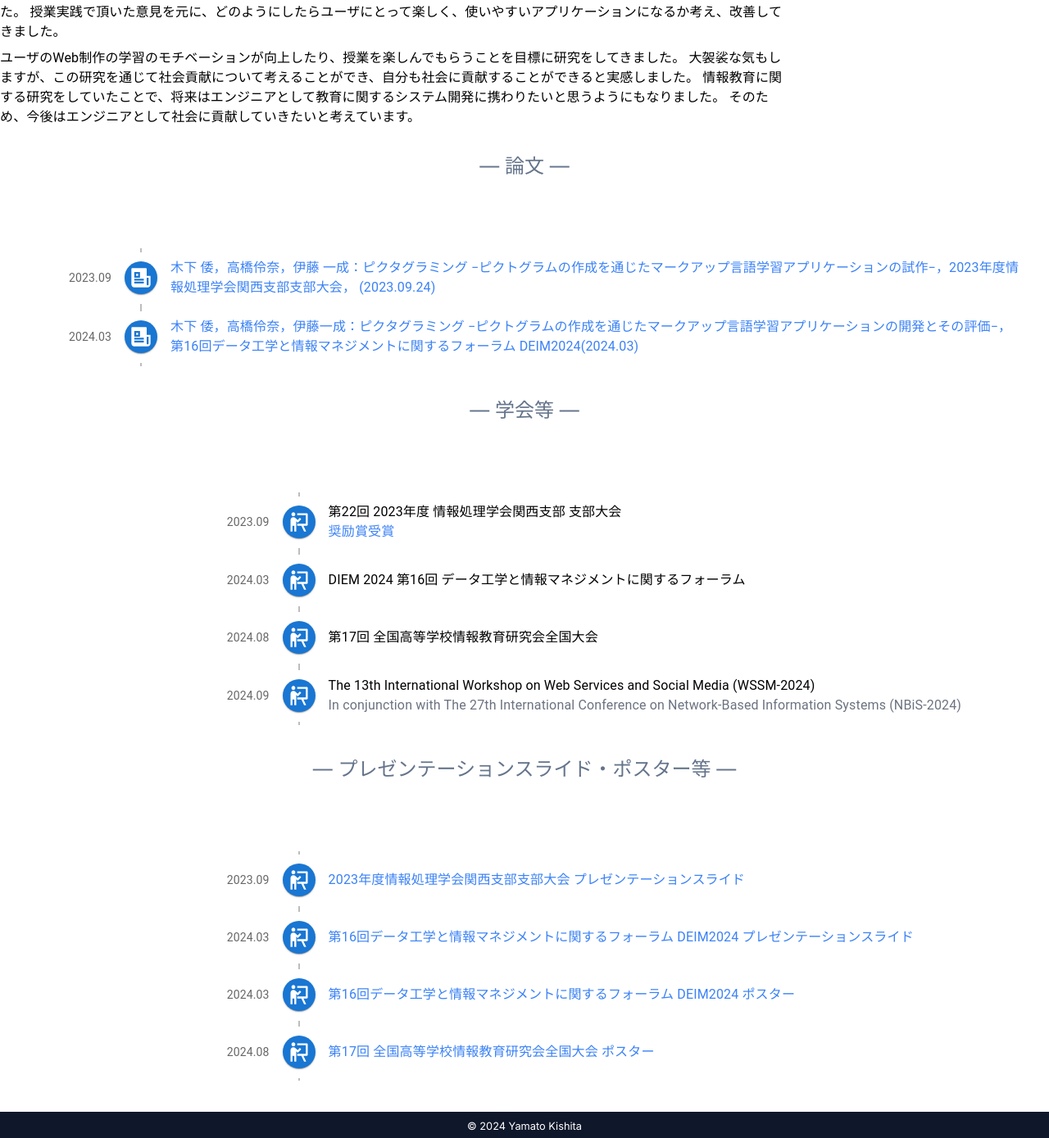
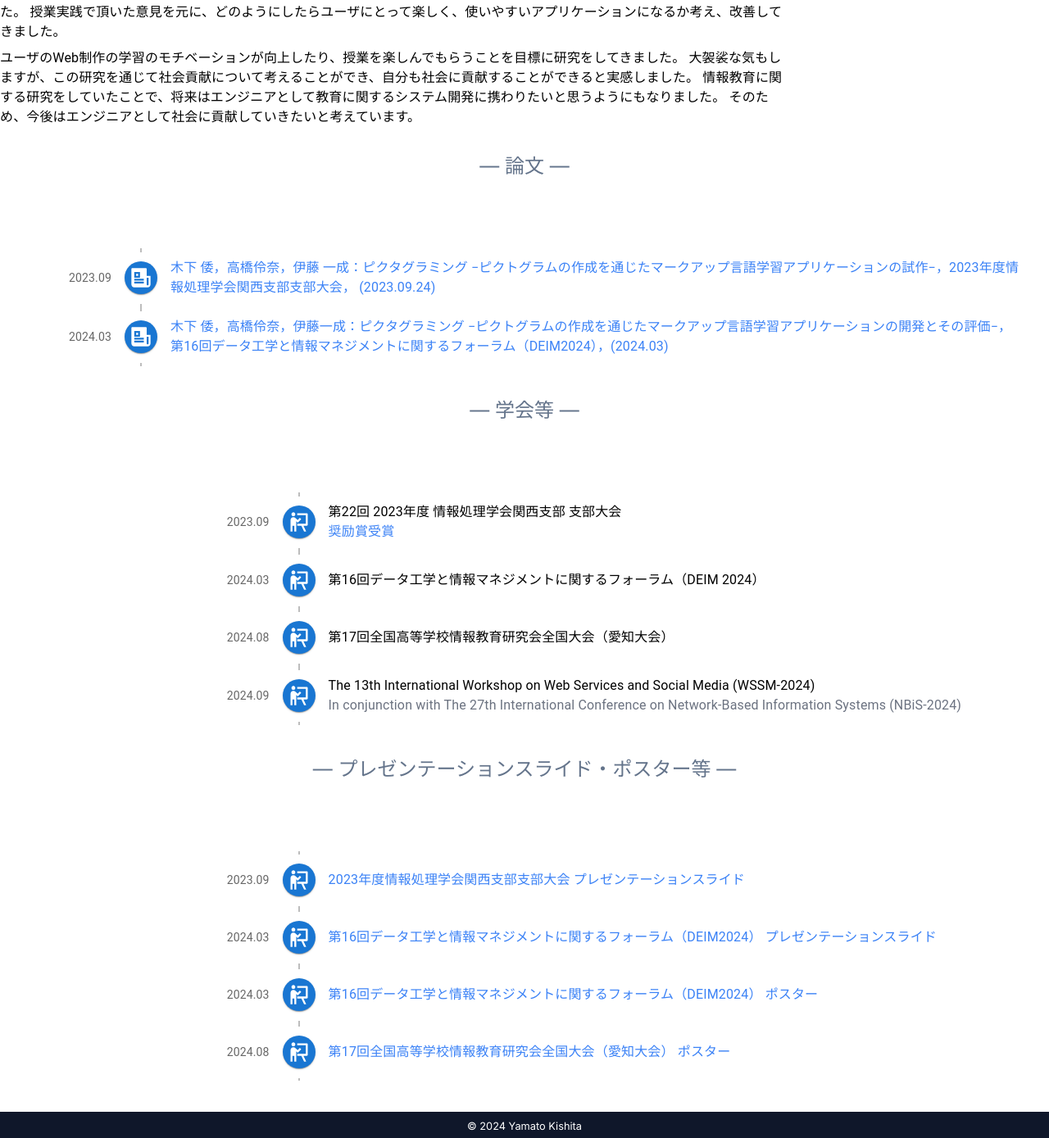
Before and after one commit to YamatoKishitaHub/portfolio, a Next.js app in the folder frontend/: page /research in a window 1280 px wide. Shown: the part 941-2330 px from the top of the page at 82% size. Built offline with nearby package versions, Linux system fonts and the light colour scheme.

Commit message:
update research typo

```diff
--- a/frontend/components/research/BachelorResearch.tsx
+++ b/frontend/components/research/BachelorResearch.tsx
@@ -21,13 +21,13 @@ const BachelorResearch = () => {
     },
     {
       date: "2024.03",
-      title: "DIEM 2024 第16回 データ工学と情報マネジメントに関するフォーラム",
+      title: "第16回データ工学と情報マネジメントに関するフォーラム（DEIM 2024）",
       icon: <RiPresentationFill />,
       iconColor: "primary",
     },
     {
       date: "2024.08",
-      title: "第17回 全国高等学校情報教育研究会全国大会",
+      title: "第17回全国高等学校情報教育研究会全国大会（愛知大会）",
       icon: <RiPresentationFill />,
       iconColor: "primary",
     },
@@ -50,7 +50,7 @@ const BachelorResearch = () => {
     },
     {
       date: "2024.03",
-      title: "木下 倭，高橋伶奈，伊藤一成：ピクタグラミング −ピクトグラムの作成を通じたマークアップ言語学習アプリケーションの開発とその評価−，第16回データ工学と情報マネジメントに関するフォーラム DEIM2024(2024.03)",
+      title: "木下 倭，高橋伶奈，伊藤一成：ピクタグラミング −ピクトグラムの作成を通じたマークアップ言語学習アプリケーションの開発とその評価−，第16回データ工学と情報マネジメントに関するフォーラム（DEIM2024），(2024.03)",
       titleHref: "https://confit.atlas.jp/guide/event-img/deim2024/T5-A-3-02/public/pdf?type=in",
       icon: <RiNewspaperFill />,
       iconColor: "primary",
@@ -67,21 +67,21 @@ const BachelorResearch = () => {
     },
     {
       date: "2024.03",
-      title: "第16回データ工学と情報マネジメントに関するフォーラム DEIM2024 プレゼンテーションスライド",
+      title: "第16回データ工学と情報マネジメントに関するフォーラム（DEIM2024） プレゼンテーションスライド",
       titleHref: "/research/deim2024_presentation.pdf",
       icon: <RiPresentationFill />,
       iconColor: "primary",
     },
     {
       date: "2024.03",
-      title: "第16回データ工学と情報マネジメントに関するフォーラム DEIM2024 ポスター",
+      title: "第16回データ工学と情報マネジメントに関するフォーラム（DEIM2024） ポスター",
       titleHref: "/research/deim2024_poster.pdf",
       icon: <RiPresentationFill />,
       iconColor: "primary",
     },
     {
       date: "2024.08",
-      title: "第17回 全国高等学校情報教育研究会全国大会 ポスター",
+      title: "第17回全国高等学校情報教育研究会全国大会（愛知大会） ポスター",
       titleHref: "/research/zenkojoken2024_poster.pdf",
       icon: <RiPresentationFill />,
       iconColor: "primary",
```
